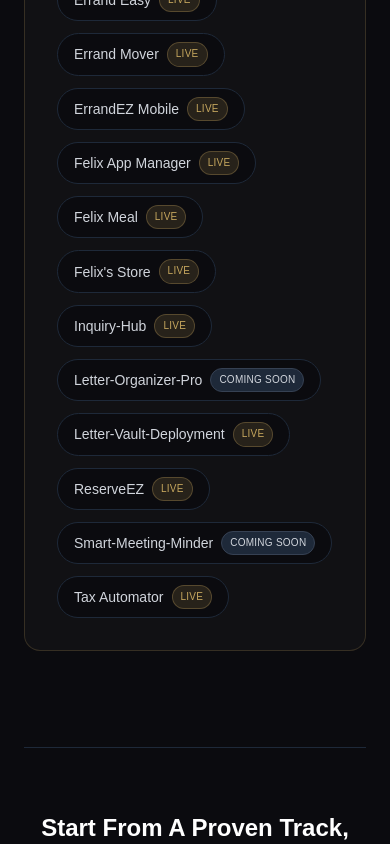
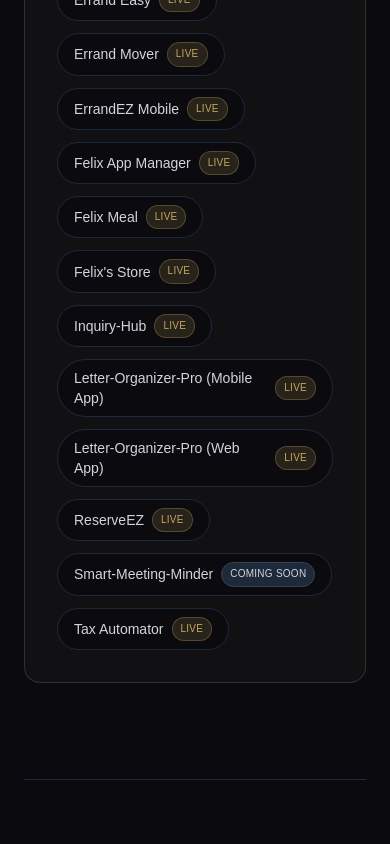
Before and after one commit to felabayomi/felix-consult, a Next.js app: page /ecosystem in a window 390 px wide. Shown: the part 11156-12000 px from the top of the page. Built offline with nearby package versions, Linux system fonts and the light colour scheme.

Commit message:
Promote Letter-Organizer-Pro mobile and web app URLs

```diff
--- a/app/ecosystem/page.tsx
+++ b/app/ecosystem/page.tsx
@@ -188,8 +188,8 @@ const categories = [
       { label: "AFLaundry-New (Mobile App)", url: "https://apps.apple.com/us/app/aflaundry/id1596646806" },
       { label: "AFLaundry-New (Web App)", url: "https://laundryapp.felixplatforms.com/" },
       { label: "Inquiry-Hub", url: "https://inquiryhub.app" },
-      { label: "Letter-Organizer-Pro", url: "#" },
-      { label: "Letter-Vault-Deployment", url: "https://lettervault.us" },
+      { label: "Letter-Organizer-Pro (Mobile App)", url: "https://apps.apple.com/us/app/letter-vault/id6760270008" },
+      { label: "Letter-Organizer-Pro (Web App)", url: "https://lettervault.us/" },
       { label: "Smart-Meeting-Minder", url: "#" },
       { label: "Errand Mover", url: "https://errandeasyscheduler.com" },
       { label: "ErrandEZ Mobile", url: "https://errandez.com/" },
--- a/app/services/page.tsx
+++ b/app/services/page.tsx
@@ -167,13 +167,13 @@ export default function ServicesDivision() {
           />
 
           <ServiceCard
-            title="Letter-Organizer-Pro"
+            title="Letter-Organizer-Pro (Mobile App)"
             description="Organized workflow system for letter intake, tracking, and action management."
-            url="#"
+            url="https://apps.apple.com/us/app/letter-vault/id6760270008"
           />
 
           <ServiceCard
-            title="Letter-Vault-Deployment"
+            title="Letter-Organizer-Pro (Web App)"
             description="Deployment-ready letter management platform for records, reminders, and follow-through."
             url="https://lettervault.us"
           />
```
